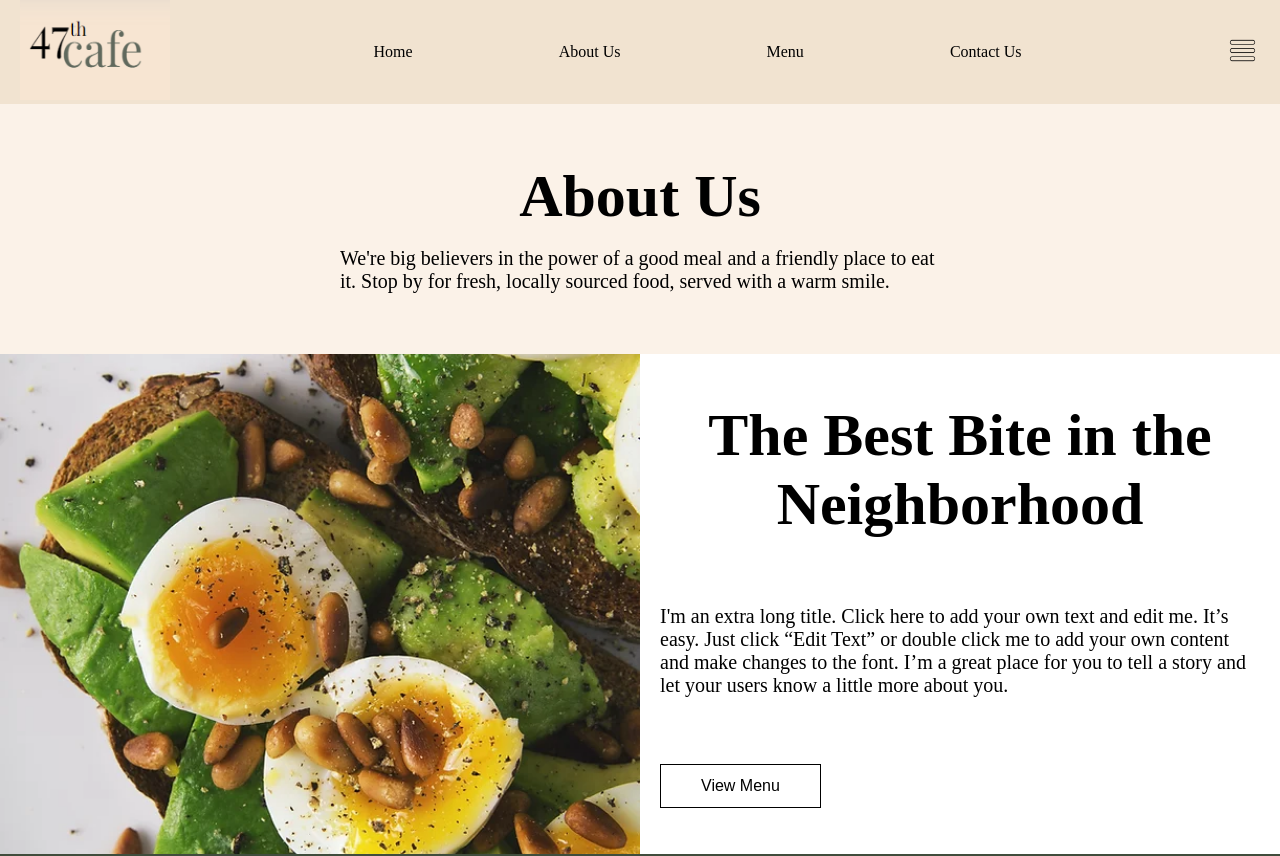
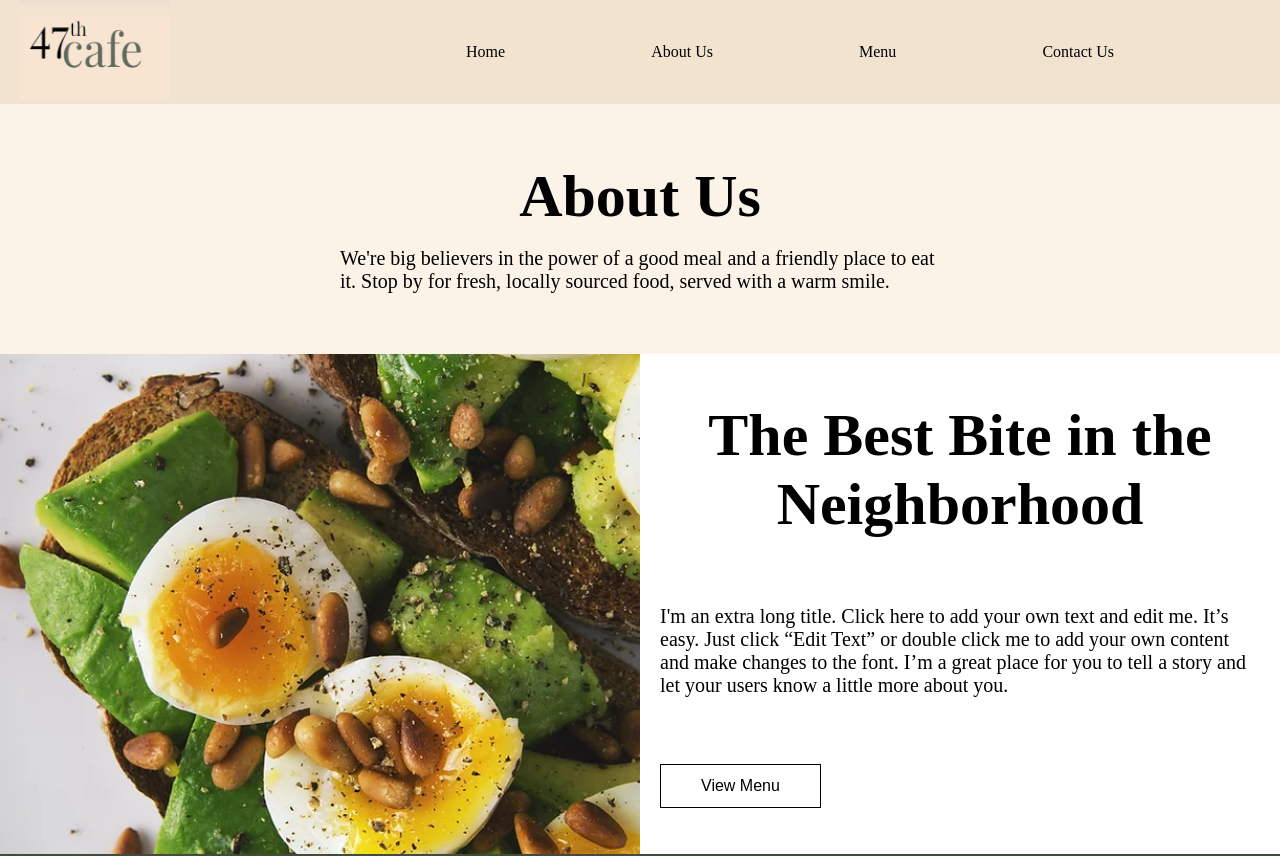
Before and after one commit to Tigran-Dev11/react-j3, a React (Create React App) app: page /about-us in a window 1280 px wide. Shown: the top 856 px of the page. Built offline with nearby package versions, Linux system fonts and the light colour scheme.

Commit message:
Changed styles  burger menu

```diff
--- a/src/components/header/style.css
+++ b/src/components/header/style.css
@@ -34,7 +34,7 @@ nav .menu-container {
 
 .burger-menu {
     position: relative;
-    display: flex;
+    display: none;
   }
 
 
@@ -89,8 +89,8 @@ nav .menu-container {
 
   .close-icon {
     position: absolute;
-    top: 10px;
-    right: 40px;
+    top: 15px;
+    right: 30px;
     cursor: pointer;
   }
 
@@ -103,4 +103,7 @@ nav .menu-container {
     font-size: 36px;
     color: #fff;
    }
+   .burger-menu{
+    display: block;
+   }
 }
```
